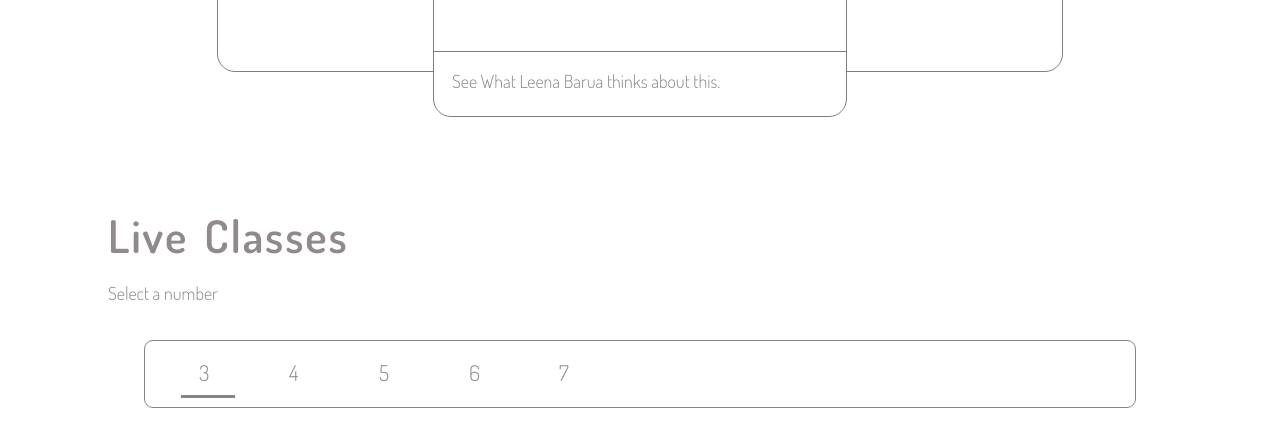
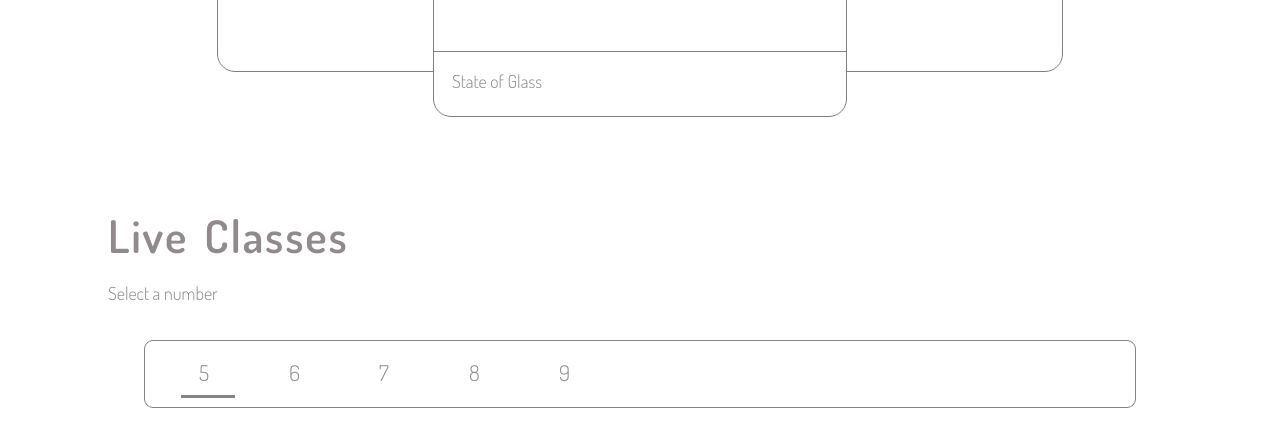
Before and after one commit to karn21/swiflearn-assign, a React (Create React App) app: page / in a window 1280 px wide. Shown: the part 520-952 px from the top of the page. Built offline with nearby package versions, Linux system fonts and the light colour scheme.

Commit message:
add data manipulation

```diff
--- a/src/CourseData.js
+++ b/src/CourseData.js
@@ -50,3 +50,5 @@ export const data = [
     ],
   },
 ];
+
+export const cl = [5, 6, 7, 8, 9];
--- a/src/components/classComp/ClassComponent.js
+++ b/src/components/classComp/ClassComponent.js
@@ -1,24 +1,41 @@
-import React, { Component } from "react";
+import React from "react";
 import Title from "../sectionTitle/Title";
 import "./classComp.css";
+import { cl } from "../../CourseData";
 
-class ClassComponent extends Component {
-  render() {
+function ClassComponent(props) {
   return (
     <section>
       <Title title="Live Classes"></Title>
       <div className="class-list">
         <ul className="list">
-            <li className="cl active">3</li>
-            <li className="cl">4</li>
-            <li className="cl">5</li>
-            <li className="cl">6</li>
-            <li className="cl">7</li>
+          {cl.map((classNo) => {
+            if (classNo === props.currentClass) {
+              return (
+                <li
+                  className="cl active"
+                  key={classNo}
+                  onClick={() => props.changeClass(classNo)}
+                >
+                  {classNo}
+                </li>
+              );
+            } else {
+              return (
+                <li
+                  className="cl"
+                  key={classNo}
+                  onClick={() => props.changeClass(classNo)}
+                >
+                  {classNo}
+                </li>
+              );
+            }
+          })}
         </ul>
       </div>
     </section>
   );
 }
-}
 
 export default ClassComponent;
--- a/src/components/videos/Videos.js
+++ b/src/components/videos/Videos.js
@@ -1,22 +1,21 @@
-import React, { Component } from "react";
+import React from "react";
 import Title from "../sectionTitle/Title";
 import "./videos.css";
 
-class Videos extends Component {
-  render() {
+function Videos(props) {
   return (
     <section className="videos-section">
       <Title title="Concept Videos"></Title>
       <div className="slide-show">
-          <div className="arrow arrow-prev">
-            <i class="fa fa-chevron-circle-left" aria-hidden="true"></i>
+        <div className="arrow arrow-prev" onClick={props.prevLecture}>
+          <i className="fa fa-chevron-circle-left" aria-hidden="true"></i>
         </div>
         <div className="video-carousel">
           <div className="video-container">
             <div className="video-previous">
               <div className="video-thumbnail">
                 <div className="play-btn">
-                    <i class="fa fa-caret-right" aria-hidden="true"></i>
+                  <i className="fa fa-caret-right" aria-hidden="true"></i>
                 </div>
               </div>
             </div>
@@ -25,11 +24,11 @@ class Videos extends Component {
             <div className="video-current">
               <div className="video-thumbnail">
                 <div className="play-btn">
-                    <i class="fa fa-caret-right" aria-hidden="true"></i>
+                  <i className="fa fa-caret-right" aria-hidden="true"></i>
                 </div>
               </div>
               <div className="video-title">
-                  <p>See What Leena Barua thinks about this.</p>
+                <p>{props.currentLecture}</p>
               </div>
             </div>
           </div>
@@ -37,19 +36,22 @@ class Videos extends Component {
             <div className="video-next">
               <div className="video-thumbnail">
                 <div className="play-btn">
-                    <i class="fa fa-caret-right" aria-hidden="true"></i>
+                  <i className="fa fa-caret-right" aria-hidden="true"></i>
                 </div>
               </div>
             </div>
           </div>
         </div>
         <div className="arrow arrow-next">
-            <i class="fa fa-chevron-circle-right" aria-hidden="true"></i>
+          <i
+            className="fa fa-chevron-circle-right"
+            aria-hidden="true"
+            onClick={props.nextLecture}
+          ></i>
         </div>
       </div>
     </section>
   );
 }
-}
 
 export default Videos;
--- a/src/pages/Home.js
+++ b/src/pages/Home.js
@@ -1,13 +1,80 @@
 import React, { Component } from "react";
 import ClassComponent from "../components/classComp/ClassComponent";
 import Videos from "../components/videos/Videos";
+import { data } from "../CourseData";
 
 class Home extends Component {
+  state = {
+    currentClass: 5,
+    currentLecture: 0,
+    lectures: [],
+  };
+
+  // get initial lectures
+  componentDidMount() {
+    this.getLectures();
+  }
+
+  // get current class lectures
+  getLectures = () => {
+    const lectures = data.filter(
+      (lecture) => lecture.classNo === this.state.currentClass
+    );
+    this.setState({
+      lectures: lectures[0].videos,
+    });
+  };
+
+  // get next lecture
+  nextLecture = () => {
+    var index = this.state.currentLecture;
+    if (index === this.state.lectures.length - 1) {
+      index = 0;
+    } else {
+      index += 1;
+    }
+    this.setState({
+      currentLecture: index,
+    });
+  };
+
+  // get previous lecture
+  prevLecture = () => {
+    var index = this.state.currentLecture;
+    if (index === 0) {
+      index = this.state.lectures.length - 1;
+    } else {
+      index -= 1;
+    }
+    this.setState({
+      currentLecture: index,
+    });
+  };
+
+  // change current class
+  changeCurrentClass = (cl) => {
+    this.setState(
+      {
+        currentClass: cl,
+      },
+      () => {
+        this.getLectures();
+      }
+    );
+  };
+
   render() {
     return (
       <>
-        <Videos></Videos>
-        <ClassComponent></ClassComponent>
+        <Videos
+          currentLecture={this.state.lectures[this.state.currentLecture]}
+          nextLecture={this.nextLecture}
+          prevLecture={this.prevLecture}
+        ></Videos>
+        <ClassComponent
+          currentClass={this.state.currentClass}
+          changeClass={this.changeCurrentClass}
+        ></ClassComponent>
       </>
     );
   }
```
Lines whose indentation alone changed are shown as unchanged.
